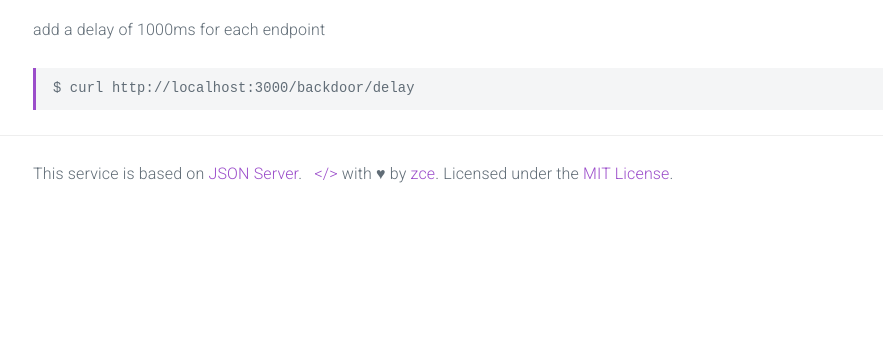
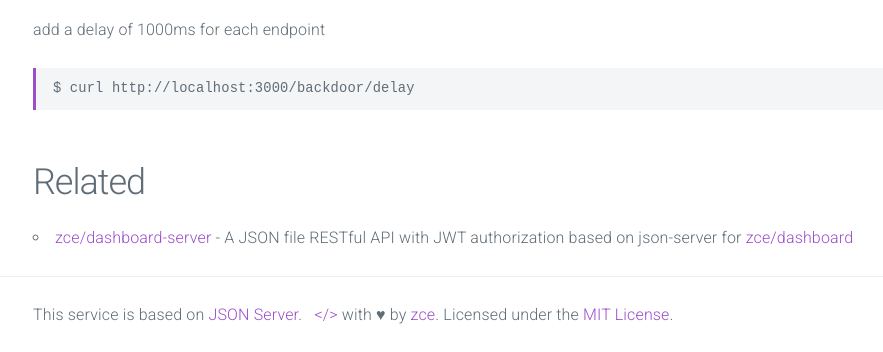
Before and after one commit to zce/locally-server, a website: page public/index.html in a window 1280 px wide. Shown: the part 779-1131 px from the top of the page, without its empty margins (67-950 px from the left). Before the commit the page ends 991 px from the top, so only its background shows below. Drawn offline with nearby package versions, Linux system fonts and the light colour scheme.

Commit message:
docs: update readme

```diff
--- a/public/index.html
+++ b/public/index.html
@@ -65,6 +65,15 @@
       <p>add a delay of 1000ms for each endpoint</p>
       <pre><code>$ curl http://localhost:3000/backdoor/delay</code></pre>
     </section>
+
+    <section class="container">
+      <h2>Related</h2>
+      <ul>
+        <li>
+          <a href="https://github.com/zce/dashboard-server">zce/dashboard-server</a> - A JSON file RESTful API with JWT authorization based on json-server for <a href="https://github.com/zce/dashboard">zce/dashboard</a>
+        </li>
+      </ul>
+    </section>
   </main>
 
   <footer class="site-footer">
```
